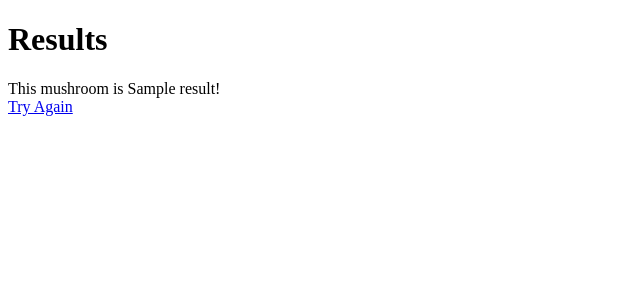
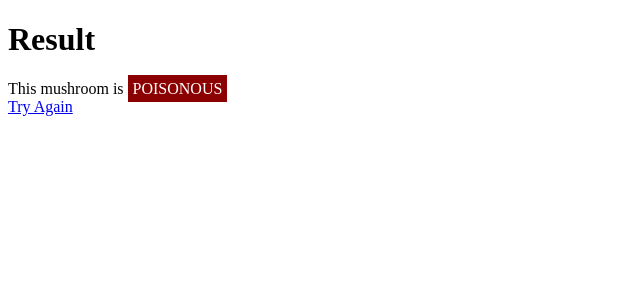
Before and after one commit to andrew-hayworth22/mushroom-data-mining, a Flask app: template server/templates/result.html in a window 1280 px wide. Shown: the top 300 px of the page, without its empty margins (0-640 px from the left). Run offline with Flask 3, Linux system fonts and the light colour scheme; the template is opened without the code that fills it: most values are stand-ins (such as "Sample title", 1, 10 or a date in 2020); parts of the project's set-up code (start-up, migrations or seed data) failed here and were passed over.

Commit message:
UI improvements

```diff
--- a/server/app.py
+++ b/server/app.py
@@ -55,7 +55,7 @@ def predict():
 
     print(pred)
 
-    result = "EDIBLE" if pred[0] == 1 else "POISONOUS"
+    result = pred[0]
 
     return render_template('result.html', result=result)
 
--- a/server/static/styles.css
+++ b/server/static/styles.css
@@ -12,8 +12,21 @@ label {
 select {
     display: block;
     width: 100%;
+    max-width: 200px;
 }
 
 input[type='checkbox'] {
     margin: 0px;
 }
+
+.edible {
+    background-color: darkgreen;
+    color: white;
+    padding: 5px;
+}
+
+.poisonous {
+    background-color: darkred;
+    color: white;
+    padding: 5px;
+}
--- a/server/templates/result.html
+++ b/server/templates/result.html
@@ -1,9 +1,14 @@
 {% extends 'base.html' %}
 
 {% block content %}
-    <h1>Results</h1>
+    <h1>Result</h1>
     <div>
-        This mushroom is {{ result }}!
+        This mushroom is
+        {% if result == 1 %}
+            <span class="edible">EDIBLE</span>
+        {% else %}
+            <span class="poisonous">POISONOUS</span>
+        {% endif %}
     </div>
 
     <a href="/"> Try Again</a>
```
